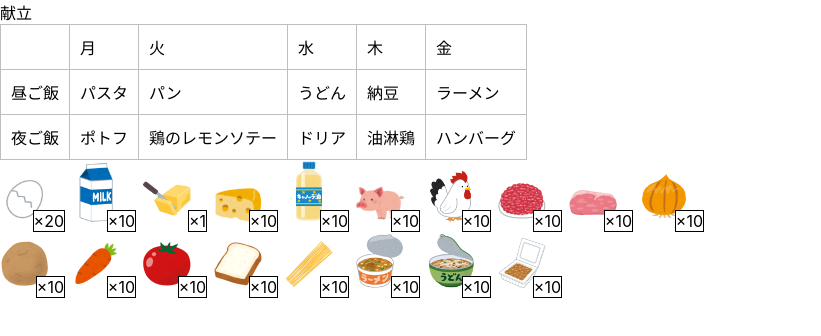
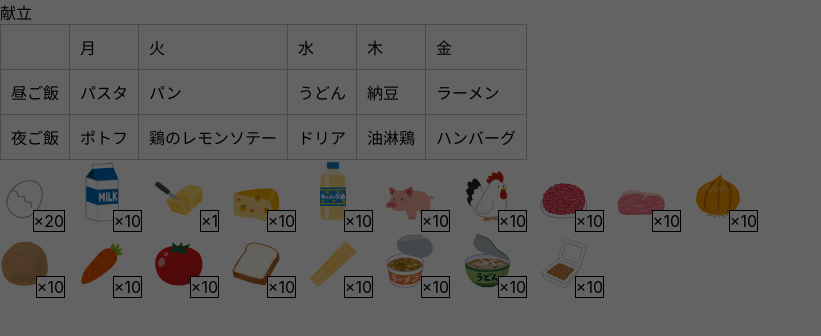
Before and after one commit to tkze0811/weekly-menu-picker, a React (Create React App) app: page / in a window 1280 px wide. Shown: the top 336 px of the page, without its empty margins (0-821 px from the left). Built offline with nearby package versions, Linux system fonts and the light colour scheme.

Commit message:
画面いっぱいにoverlayを表示

```diff
--- /dev/null
+++ b/src/conponents/foodCounterDialog.tsx
@@ -0,0 +1,21 @@
+import React from "react";
+import styled from "styled-components";
+
+const Overlay = styled.div`
+  z-index: 1;
+  position: absolute;
+  top: 0;
+  left: 0;
+  width: 100%;
+  height: 100%;
+  background-color: rgba(0, 0, 0, 0.05);
+`;
+
+export const FoodCounterDialog = () => {
+  return (
+    <>
+      <Overlay />
+      <div></div>
+    </>
+  );
+};
--- a/src/conponents/foodItem.tsx
+++ b/src/conponents/foodItem.tsx
@@ -2,6 +2,7 @@ import React from "react";
 import styled from "styled-components";
 import { FoodName } from "../types/food";
 import { FOOD_LIST } from "../consts/foods";
+import { FoodCounterDialog } from "./foodCounterDialog";
 
 type Props = {
   name: FoodName;
@@ -10,7 +11,7 @@ type Props = {
 const ImageContainerWrapper = styled.div`
   min-width: 65px;
 `;
-const ImageContainer = styled.div`
+export const ImageContainer = styled.div`
   cursor: pointer;
   position: relative;
   width: 50px;
@@ -31,11 +32,14 @@ export const FoodItem = (props: Props) => {
   const src = FOOD_LIST.find((food) => food.name === name)?.src ?? "";
 
   return (
+    <>
       <ImageContainerWrapper className="food-list">
         <ImageContainer>
           <Image src={src} alt={name} />
           <NumOfFoodsText>×{count}</NumOfFoodsText>
         </ImageContainer>
       </ImageContainerWrapper>
+      <FoodCounterDialog />
+    </>
   );
 };
```
Lines whose indentation alone changed are shown as unchanged.
